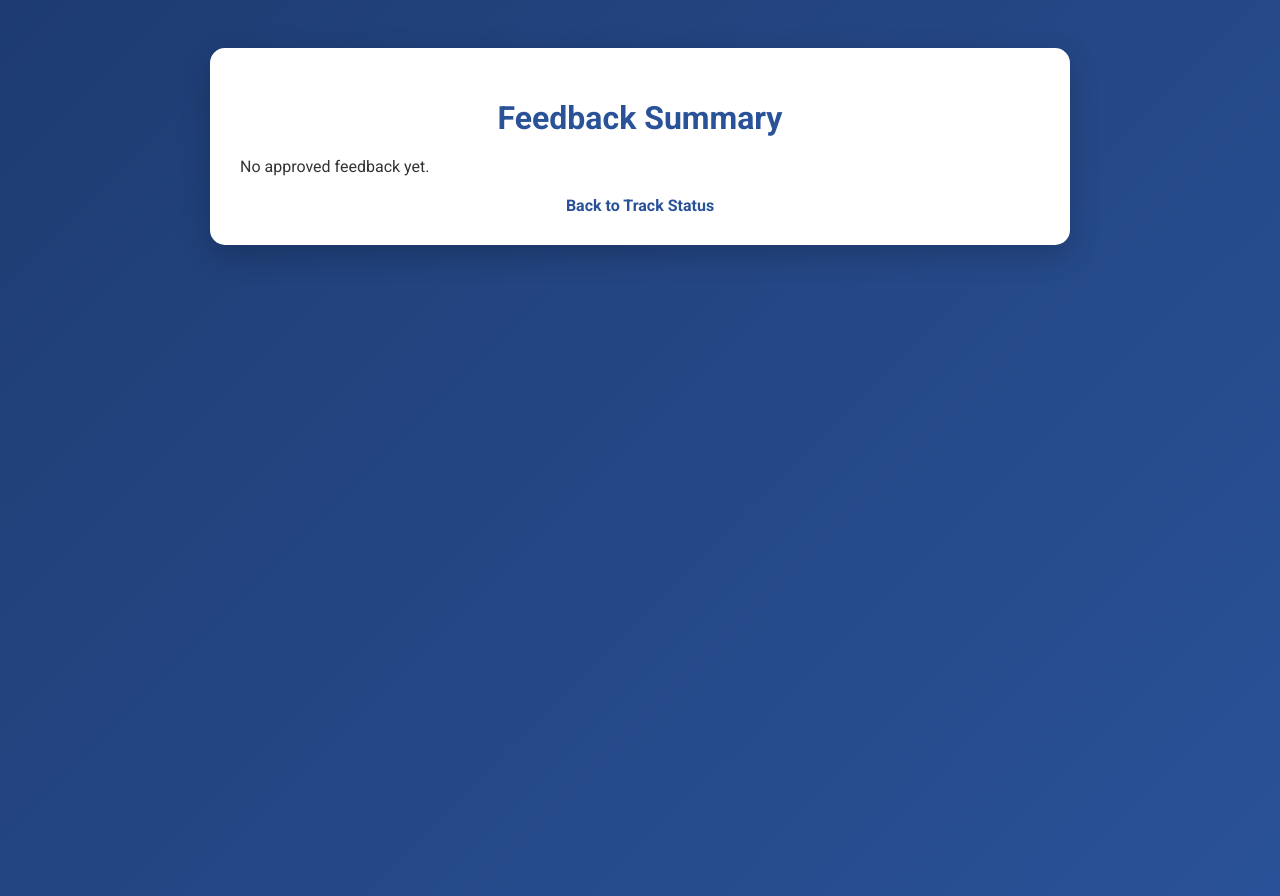
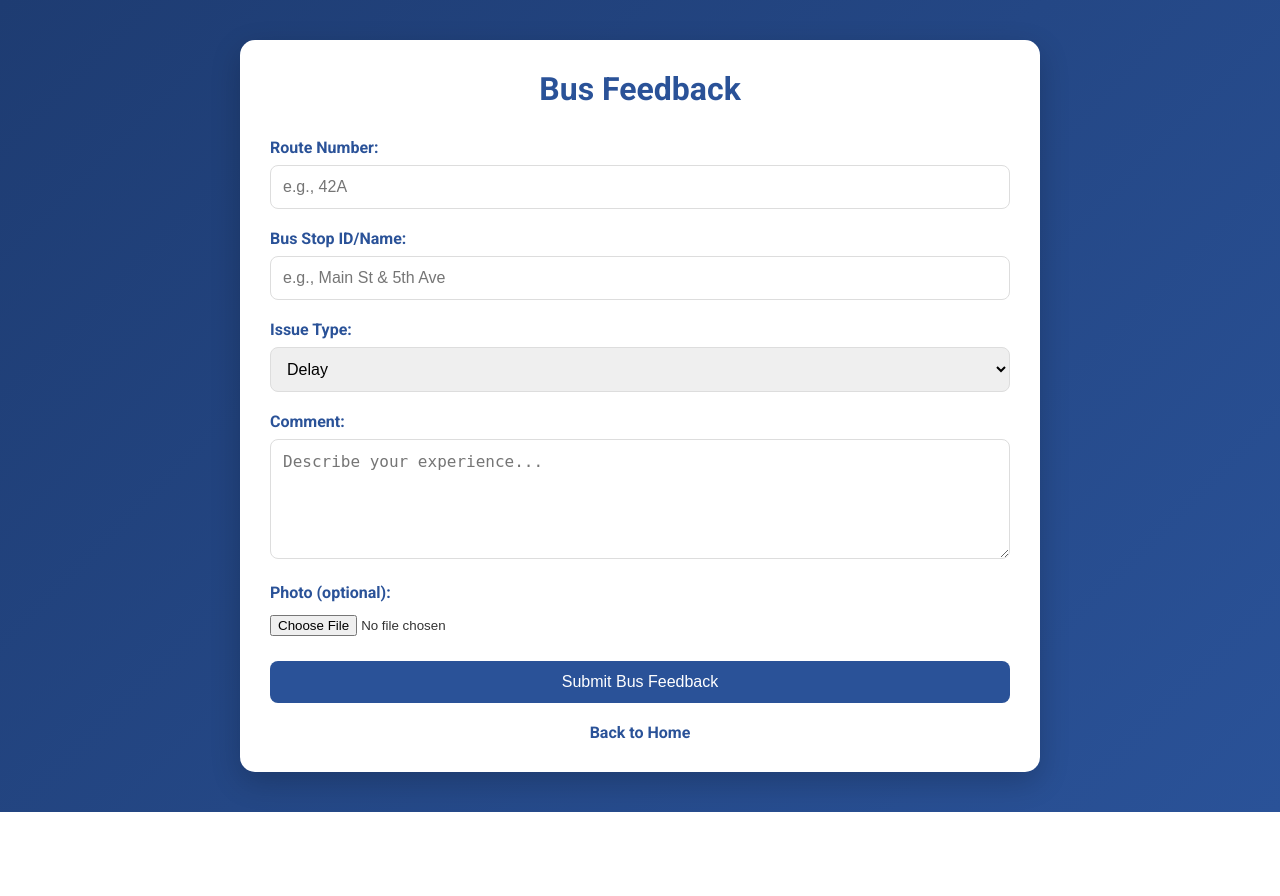
Before and after one commit to zerodayz01/Transit_Feedback_App, a Flask app: page /feedback in a window 1280 px wide. After the commit the page ends 812 px from the top, so only its background shows below. Run offline with Flask 3, Linux system fonts and the light colour scheme.

Commit message:
Update feedback.html

```diff
--- a/TransitFeedbackCollect/templates/feedback.html
+++ b/TransitFeedbackCollect/templates/feedback.html
@@ -1,58 +1,153 @@
 <!DOCTYPE html>
 <html>
 <head>
-    <title>Feedback Summary - Transit Feedback Portal</title>
+    <title>Bus Feedback - Transit Feedback Portal</title>
     <link href="https://fonts.googleapis.com/css2?family=Roboto:wght@300;400;700&display=swap" rel="stylesheet">
     <style>
-        body { background: linear-gradient(135deg, #1e3c72 0%, #2a5298 100%); font-family: 'Roboto', sans-serif; color: #333; min-height: 100vh; padding: 40px 20px; }
-        .container { max-width: 800px; margin: 0 auto; background: #fff; border-radius: 15px; box-shadow: 0 10px 30px rgba(0, 0, 0, 0.2); padding: 30px; }
-        h1 { color: #2a5298; text-align: center; font-weight: 700; margin-bottom: 20px; font-size: 2em; }
-        h2 { color: #2a5298; font-weight: 700; margin-top: 30px; margin-bottom: 15px; font-size: 1.5em; }
-        p { font-size: 16px; color: #333; margin-bottom: 10px; }
-        .feedback-box { background: #e8f0fe; padding: 15px; border-radius: 8px; margin-bottom: 20px; }
-        .feedback-box p { margin: 5px 0; }
-        .back-link { text-align: center; margin-top: 20px; }
-        .back-link a { color: #2a5298; text-decoration: none; font-weight: 700; transition: color 0.3s ease; }
-        .back-link a:hover { color: #1e3c72; }
-        img { max-width: 100%; height: auto; margin-top: 10px; }
+        * {
+            margin: 0;
+            padding: 0;
+            box-sizing: border-box;
+        }
+
+        body {
+            background: linear-gradient(135deg, #1e3c72 0%, #2a5298 100%);
+            font-family: 'Roboto', sans-serif;
+            color: #333;
+            min-height: 100vh;
+            padding: 40px 20px;
+        }
+
+        .container {
+            max-width: 800px;
+            margin: 0 auto;
+            background: #fff;
+            border-radius: 15px;
+            box-shadow: 0 10px 30px rgba(0, 0, 0, 0.2);
+            padding: 30px;
+        }
+
+        h1 {
+            color: #2a5298;
+            text-align: center;
+            font-weight: 700;
+            margin-bottom: 30px;
+            font-size: 2em;
+        }
+
+        .form-group {
+            margin-bottom: 20px;
+        }
+
+        label {
+            display: block;
+            margin-bottom: 8px;
+            font-weight: 700;
+            color: #2a5298;
+        }
+
+        input[type="text"],
+        textarea,
+        select {
+            width: 100%;
+            padding: 12px;
+            border: 1px solid #ddd;
+            border-radius: 8px;
+            font-size: 16px;
+            transition: border-color 0.3s ease;
+        }
+
+        input[type="text"]:focus,
+        textarea:focus,
+        select:focus {
+            border-color: #2a5298;
+            outline: none;
+        }
+
+        textarea {
+            height: 120px;
+            resize: vertical;
+        }
+
+        input[type="file"] {
+            padding: 5px 0;
+        }
+
+        input[type="submit"] {
+            background: #2a5298;
+            color: #fff;
+            padding: 12px 24px;
+            border: none;
+            border-radius: 8px;
+            cursor: pointer;
+            width: 100%;
+            font-size: 16px;
+            transition: background 0.3s ease;
+        }
+
+        input[type="submit"]:hover {
+            background: #1e3c72;
+        }
+
+        .back-link {
+            text-align: center;
+            margin-top: 20px;
+        }
+
+        .back-link a {
+            color: #2a5298;
+            text-decoration: none;
+            font-weight: 700;
+            transition: color 0.3s ease;
+        }
+
+        .back-link a:hover {
+            color: #1e3c72;
+        }
+
+        .error {
+            color: red;
+            text-align: center;
+            margin-top: 10px;
+        }
     </style>
 </head>
 <body>
     <div class="container">
-        <h1>Feedback Summary</h1>
-
-        {% if feedback_list %}
-            <h2>Approved Feedback</h2>
-            {% for feedback in feedback_list %}
-                <div class="feedback-box">
-                    <p><strong>Type:</strong> {{ feedback.type }}</p>
-                    {% if feedback.type == "Bus Feedback" %}
-                        <p><strong>Route:</strong> {{ feedback.route }}</p>
-                        <p><strong>Stop:</strong> {{ feedback.stop }}</p>
-                        <p><strong>Issue:</strong> {{ feedback.issue_type }}</p>
-                        <p><strong>Comment:</strong> {{ feedback.comment }}</p>
-                    {% elif feedback.type == "Maintenance" %}
-                        <p><strong>Location:</strong> {{ feedback.location }}</p>
-                        <p><strong>Issue:</strong> {{ feedback.maintenance_type }}</p>
-                        <p><strong>Message:</strong> {{ feedback.message }}</p>
-                    {% elif feedback.type == "Suggestion" %}
-                        <p><strong>Category:</strong> {{ feedback.category }}</p>
-                        <p><strong>Location:</strong> {{ feedback.location or 'N/A' }}</p>
-                        <p><strong>Suggestion:</strong> {{ feedback.suggestion }}</p>
-                    {% endif %}
-                    <p><strong>Date:</strong> {{ feedback.date }}</p>
-                    {% if feedback.photo %}
-                        <p><strong>Photo:</strong></p>
-                        <img src="{{ url_for('static', filename='uploads/' + feedback.photo) }}" alt="Feedback Image">
-                    {% endif %}
-                </div>
-            {% endfor %}
-        {% else %}
-            <p>No approved feedback yet.</p>
+        <h1>Bus Feedback</h1>
+        <form method="POST" enctype="multipart/form-data" action="{{ url_for('feedback') }}">
+            <div class="form-group">
+                <label>Route Number:</label>
+                <input type="text" name="route" required placeholder="e.g., 42A">
+            </div>
+            <div class="form-group">
+                <label>Bus Stop ID/Name:</label>
+                <input type="text" name="stop" required placeholder="e.g., Main St & 5th Ave">
+            </div>
+            <div class="form-group">
+                <label>Issue Type:</label>
+                <select name="issue_type">
+                    <option value="delay">Delay</option>
+                    <option value="crowding">Crowding</option>
+                    <option value="driver">Driver Conduct</option>
+                    <option value="other">Other</option>
+                </select>
+            </div>
+            <div class="form-group">
+                <label>Comment:</label>
+                <textarea name="comment" required placeholder="Describe your experience..."></textarea>
+            </div>
+            <div class="form-group">
+                <label>Photo (optional):</label>
+                <input type="file" name="photo" accept="image/*">
+            </div>
+            <input type="submit" value="Submit Bus Feedback">
+        </form>
+        {% if message %}
+            <p class="error">{{ message }}</p>
         {% endif %}
-
         <div class="back-link">
-            <a href="{{ url_for('track_status') }}">Back to Track Status</a>
+            <a href="{{ url_for('home') }}">Back to Home</a>
         </div>
     </div>
 </body>
```
